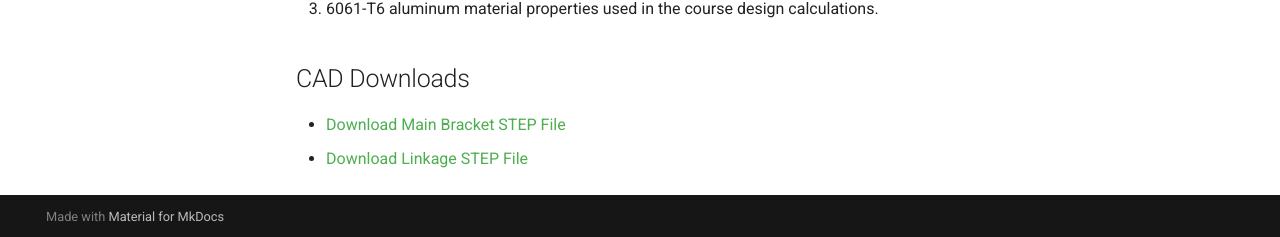
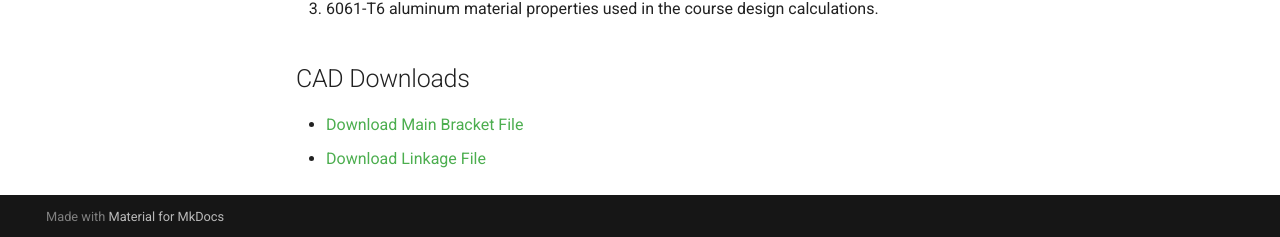
Before and after one commit to kdedrick123/MEGR-portfolio-, an MkDocs documentation site: the page built from docs/assignments/A05/index.md, in a window 1280 px wide and 900 px high, scrolled down 22809 px. Shown: the part 660-897 px from the top of the window. Built offline with MkDocs 1.6.1 and Material for MkDocs 9.7.7, drawn with Linux system fonts in a browser that asks for light colours.

Commit message:
Update download links for CAD files

```diff
--- a/docs/assignments/A05/index.md
+++ b/docs/assignments/A05/index.md
@@ -945,5 +945,5 @@ This project showed me that stress and deflection both need to be checked. A fea
 
 ## CAD Downloads
 
-- [Download Main Bracket STEP File](Kaleb_Dedrick_MEGR2157_Bracket.step)
-- [Download Linkage STEP File](Kaleb_Dedrick_MEGR2157_Linkage.step)
+- [Download Main Bracket File](Kaleb_Dedrick_MEGR2157_Bracket)
+- [Download Linkage File](Kaleb_Dedrick_MEGR2157_Linkage)
```
